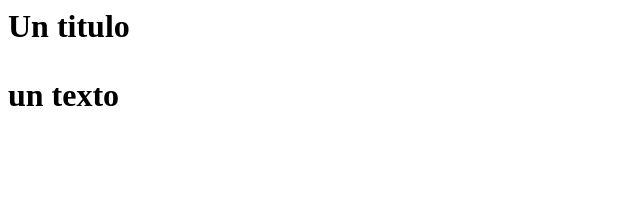
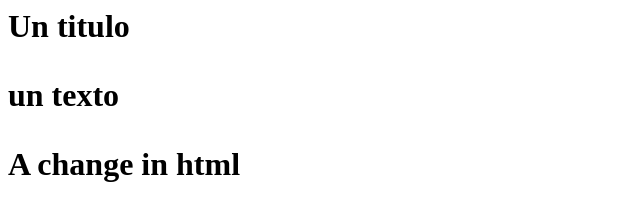
Before and after one commit to Magnoste/hello-world, a plain HTML site: page index.html in a window 1280 px wide. Shown: the whole page, without its empty margins (0-640 px from the left). Drawn offline with Linux system fonts and the light colour scheme.

Commit message:
second hook test

```diff
--- a/index.html
+++ b/index.html
@@ -1,2 +1,3 @@
 <h1>Un titulo<h1>
 <p>un texto<p>
+<p>A change in html</p>
```
